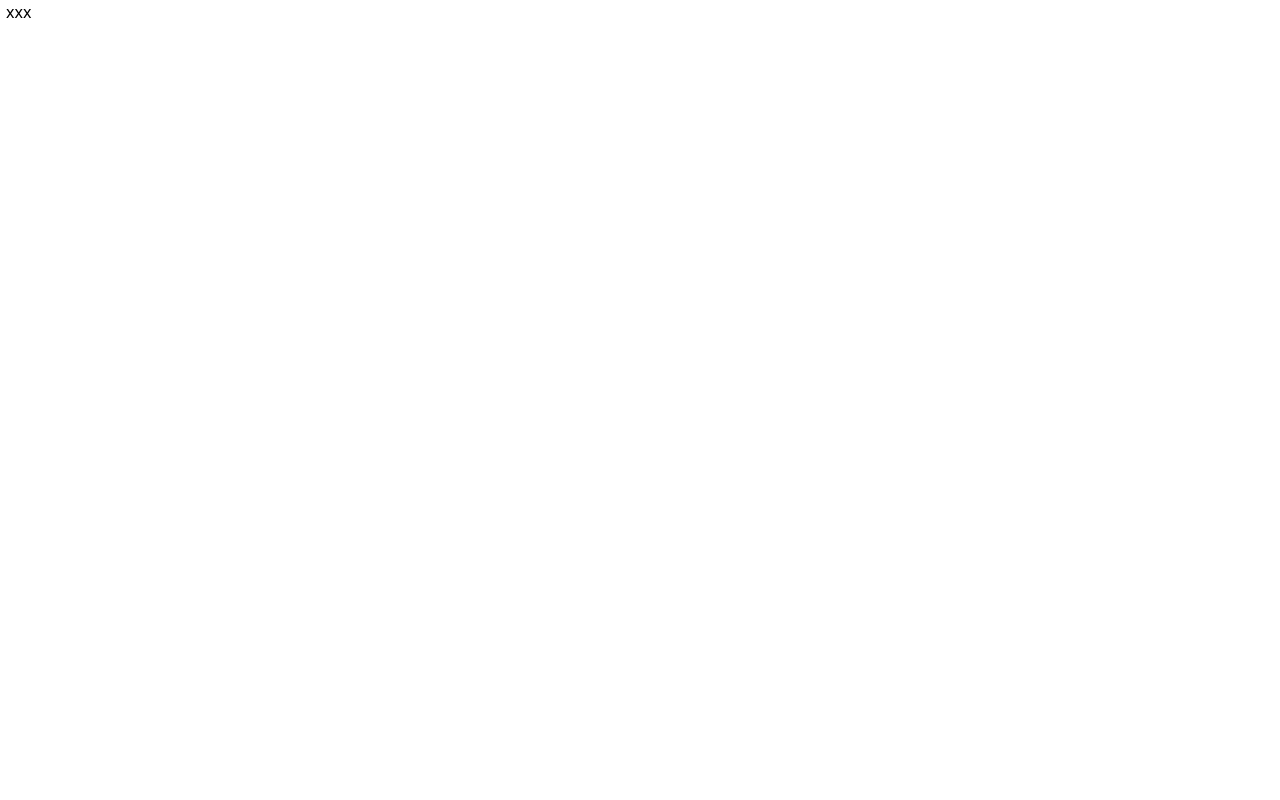
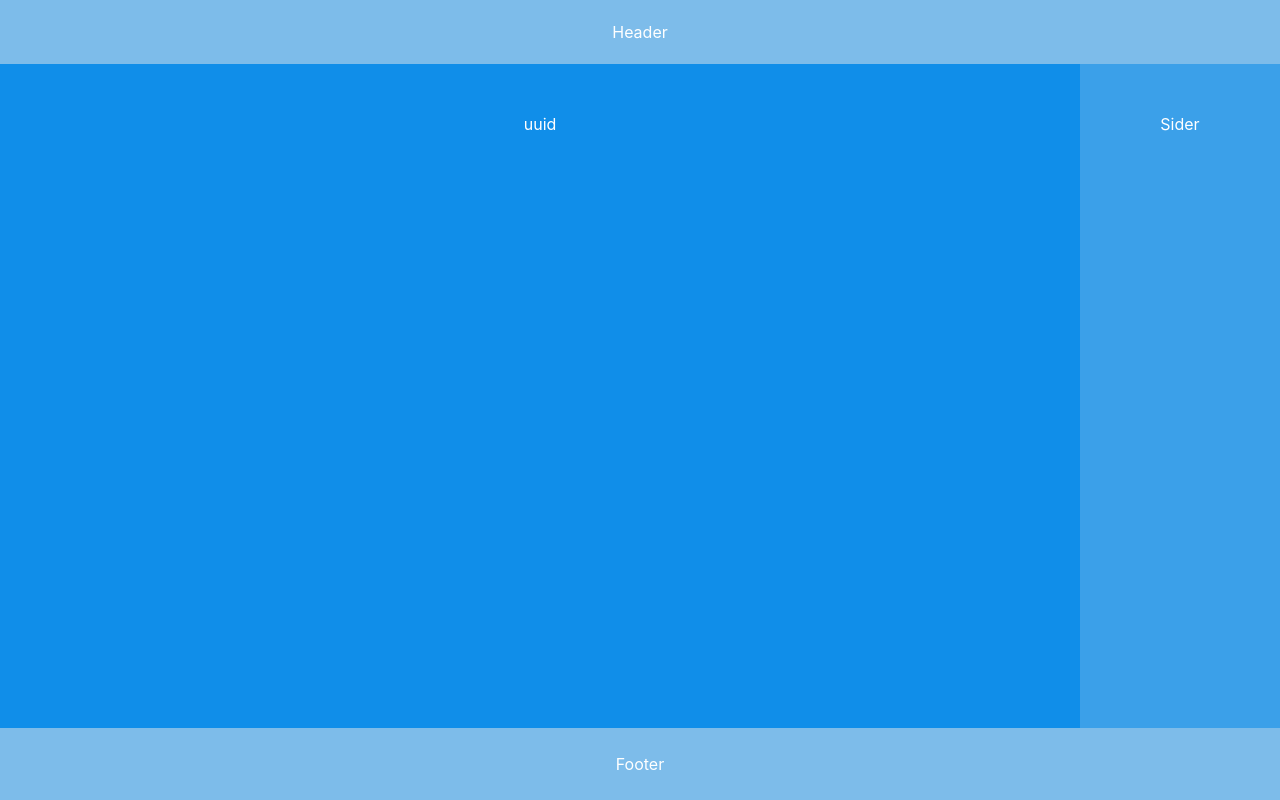
Before and after one commit to HM-Suiji/it-tools, a Next.js app: page /uuid in a window 1280 px wide. Built offline with nearby package versions, Linux system fonts and the light colour scheme.

Commit message:
modified:   README.md 	modified:   app/(tools)/layout.tsx 	modified:   app/(tools)/uuid/page.tsx 	deleted:    components/UuidContent.tsx

```diff
--- a/app/(tools)/layout.tsx
+++ b/app/(tools)/layout.tsx
@@ -1,3 +1,5 @@
+'use client'
+
 import { Layout } from 'antd'
 import {
 	headerStyle,
@@ -8,23 +10,19 @@ import {
 
 const { Header, Footer, Sider, Content } = Layout
 
-const ToolsLayout: React.FC<{ children: React.ReactNode }> = ({ children }) => (
-	<>{children}</>
-)
-
-// const ToolsLayout: React.FC<{ children: React.ReactNode }> = ({ children }) => {
-// 	return (
-// 		<Layout>
-// 			<Header style={headerStyle}>Header</Header>
-// 			<Layout hasSider>
-// 				<Content style={contentStyle}>
-// 					<div className="pr-4 pl-4">{children}</div>
-// 				</Content>
-// 				<Sider style={siderStyle}>Sider</Sider>
-// 			</Layout>
-// 			<Footer style={footerStyle}>Footer</Footer>
-// 		</Layout>
-// 	)
-// }
+const ToolsLayout: React.FC<{ children: React.ReactNode }> = ({ children }) => {
+	return (
+		<Layout style={{ height: '100vh' }}>
+			<Header style={headerStyle}>Header</Header>
+			<Layout hasSider>
+				<Content style={contentStyle}>
+					<div className="pr-4 pl-4">{children}</div>
+				</Content>
+				<Sider style={siderStyle}>Sider</Sider>
+			</Layout>
+			<Footer style={footerStyle}>Footer</Footer>
+		</Layout>
+	)
+}
 
 export default ToolsLayout
--- a/app/(tools)/uuid/page.tsx
+++ b/app/(tools)/uuid/page.tsx
@@ -1,7 +1,5 @@
-import UuidContent from '@/components/UuidContent'
-
 const Uuid: React.FC = () => {
-	return <UuidContent />
+	return <>uuid</>
 }
 
 export default Uuid
--- a/components/UuidContent.tsx
+++ /dev/null
@@ -1,11 +0,0 @@
-const UuidContent: React.FC = () => {
-	return (
-		<>
-			<div className="flex pr-4 pl-4 -ml-2.5 -mr-2.5">
-				<div className="large-3">xxx</div>
-			</div>
-		</>
-	)
-}
-
-export default UuidContent
```
Also changed, not shown: 1 other file (tests, documents, lock files or other folders).
